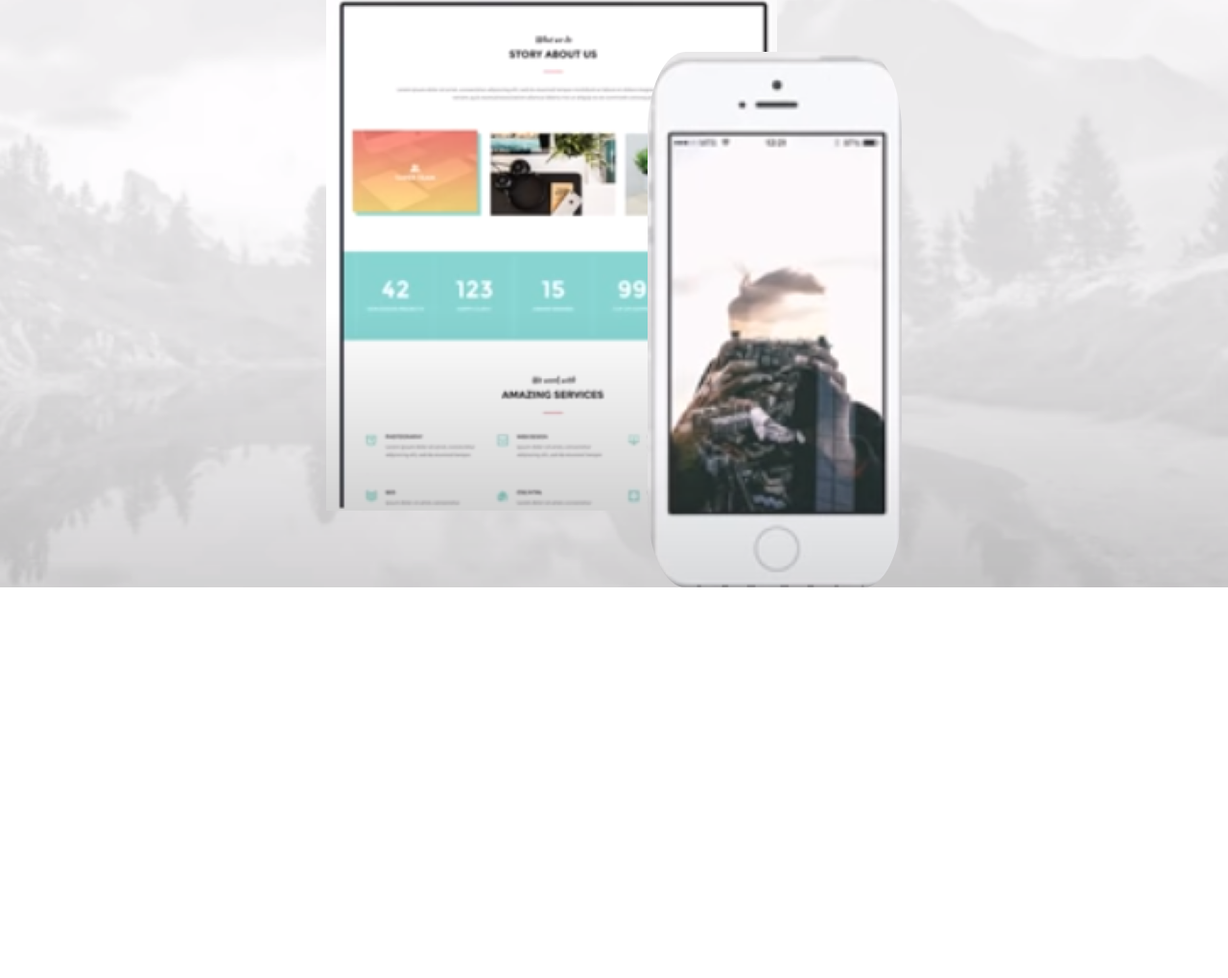
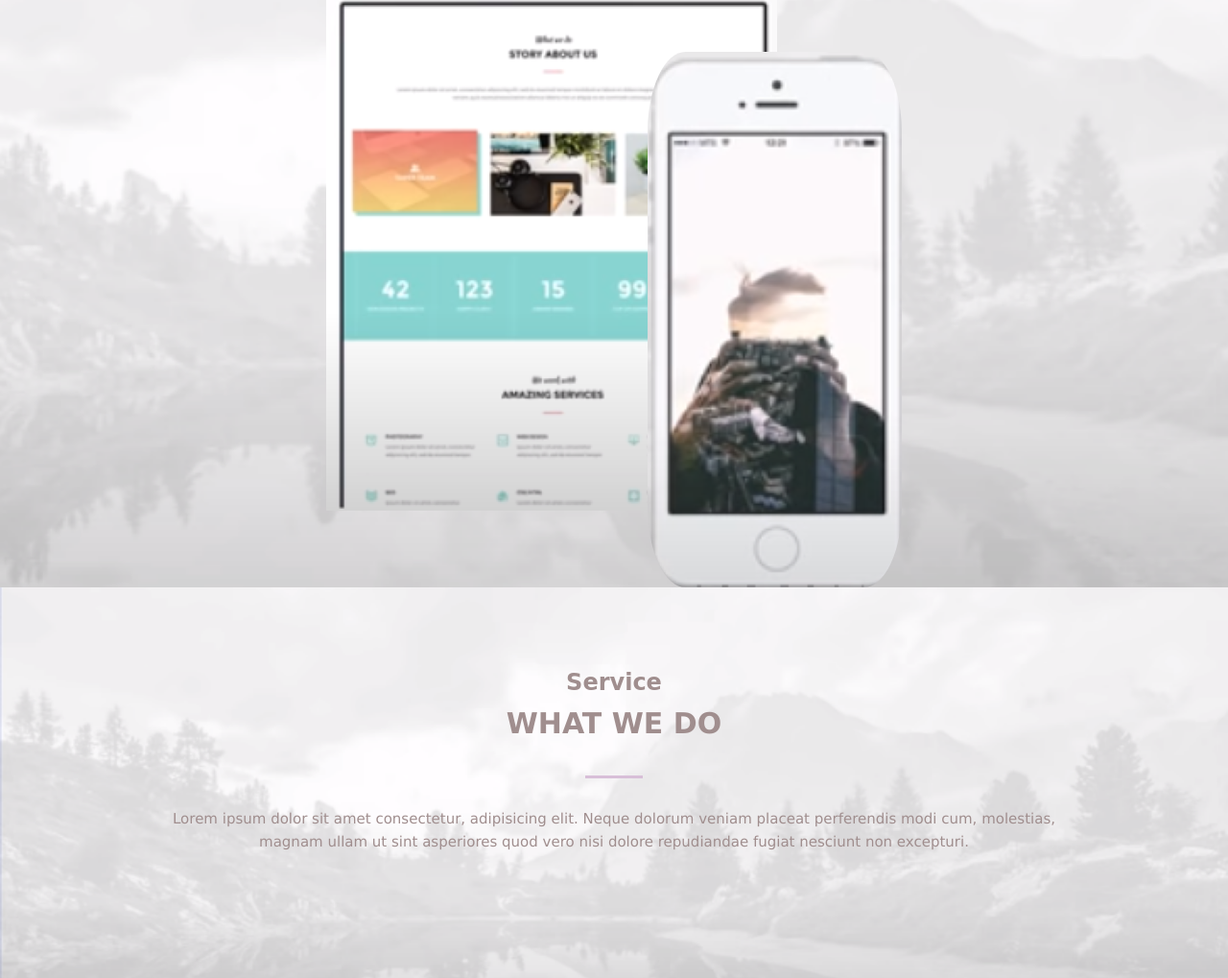
Before and after one commit to elis-11/Elis1, a plain HTML site: page index.html in a window 1280 px wide. Shown: the part 2678-3697 px from the top of the page at 96% size. Before the commit the page ends 3290 px from the top, so only its background shows below. Drawn offline with Linux system fonts and the light colour scheme.

Commit message:
added something

```diff
--- a/index.html
+++ b/index.html
@@ -197,10 +197,29 @@
 
         <div class="devices">
             <img class="devices_item" src="/img/dev/1.png" alt="">
-            <img class="devices_item devices_item--1" src="/img/dev/2.png" alt="">
+            <img class="devices_item devices_item--1"
+            src="/img/dev/2.png" alt="">
         </div>
 
     </div>
 </section>
+
+
+<section class="section section--devices">
+    <div class="container">
+        <div class="section_header">
+            <h3 class="section_suptitle">Service</h3>
+            <h2 class="section_title">What we do</h2>
+            <div class="section_text">
+                <p>Lorem ipsum dolor sit amet consectetur,
+                adipisicing elit. Neque dolorum veniam
+                placeat perferendis modi cum, molestias,
+                magnam ullam ut sint asperiores quod vero
+                nisi dolore repudiandae fugiat nesciunt non
+                excepturi.</p>
+            </div>
+        </div>
+    </div>
+</section>
 </body>
 </html>
```
